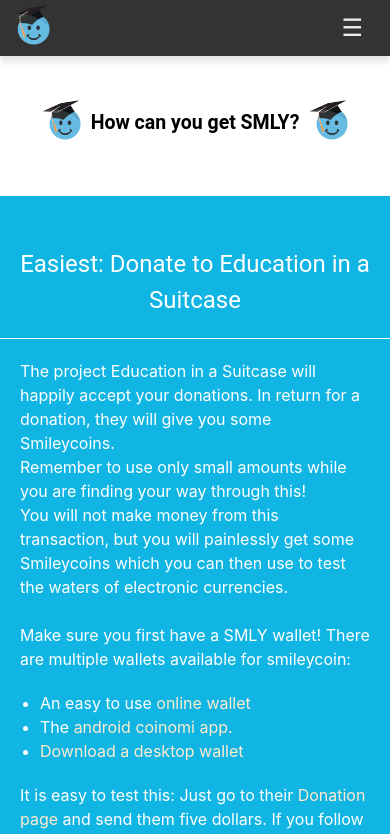
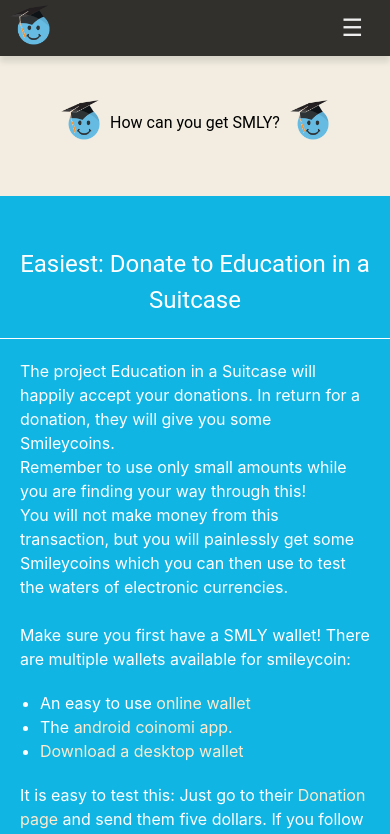
Before and after one commit to Bragiar/Smly.trade, a React (Create React App) app: page /#/getstarted in a window 390 px wide. Shown: the top 834 px of the page. Built offline with nearby package versions, Linux system fonts and the light colour scheme; no server answers.

Commit message:
Spelling errors fix

```diff
--- a/package.json
+++ b/package.json
@@ -10,7 +10,7 @@
     "react-dom": "^16.8.6",
     "react-helmet": "^5.2.1",
     "react-router-dom": "^4.3.1",
-    "react-scripts": "2.1.1",
+    "react-scripts": "^3.0.1",
     "react-twitter-widgets": "^1.7.1"
   },
   "scripts": {
--- a/src/components/coins/Coins.js
+++ b/src/components/coins/Coins.js
@@ -11,7 +11,7 @@
   }
 
   async fetchData() {
-    const baseurl = 'https://min-api.cryptocompare.com/data/price?fsym=SMLY&tsyms=BTC,DOGE,ISK'
+    const baseurl = 'https://min-api.cryptocompare.com/data/price?fsym=SMLY&tsyms=BTC,DOGE,USD'
     const api_key = process.env.REACT_APP_SERVICE_URL;
     const url = baseurl + '&api_key=' + api_key;
 
@@ -42,8 +42,8 @@
           {data && (
             <ul className="header__coins">
               <li className="header__coin">
-                <p className="header__coin__title">SMLY/ISK</p>
-                <p>{data.ISK}kr.</p>
+                <p className="header__coin__title">SMLY/USD</p>
+                <p>{data.USD} USD</p>
               </li>
               <li className="header__coin">
                 <p className="header__coin__title">SMLY/BTC</p>
--- a/src/routes/getstarted/GetStarted.css
+++ b/src/routes/getstarted/GetStarted.css
@@ -1,5 +1,5 @@
 .how-to-header {
-  background-color: white;
+  background-color: #f2ede0;
   padding-top: 50px; }
 
 .how-to-header__content {
@@ -17,9 +17,21 @@
       width: 100%; }
   .how-to-header__content__title {
     margin: auto 10px;
-    font-size: 5vw;
+    font-size: 4em;
     font-family: "Roboto", sans-serif;
     color: black; }
+    @media (max-width: 960px) {
+      .how-to-header__content__title {
+        font-size: 3em; } }
+    @media (max-width: 740px) {
+      .how-to-header__content__title {
+        font-size: 2em; } }
+    @media (max-width: 520px) {
+      .how-to-header__content__title {
+        font-size: 1.5em; } }
+    @media (max-width: 410px) {
+      .how-to-header__content__title {
+        font-size: 1em; } }
 
 .how-to__row {
   width: 100%;
--- a/src/routes/getstarted/GetStarted.js
+++ b/src/routes/getstarted/GetStarted.js
@@ -16,7 +16,7 @@
               <div className = "how-to-header__content__img how-to-header__content__img--left">
                   <img src="smiley3.png" alt="Smileycoin"/>
               </div>
-              <h1 className = "how-to-header__content__title">How can you get SMLY?</h1>
+              <p className = "how-to-header__content__title">How can you get SMLY?</p>
               <div className = "how-to-header__content__img how-to-header__content__img--right">
                     <img src="smiley3.png" alt="Smileycoin"/>
              </div>
@@ -80,9 +80,9 @@
                     (Here we using VirVoX to buy BTC but you can use any service you like. If you are a Icelandic citizen we recommend using <a href="https://isx.is/">ISX.is</a> to buy BTC)
                     </p>
                     <ul>
-                        <li>Get an account at an exchange: <a href="https://tradesatoshi.com/">https://tradesatoshi.com/</a>, <a href="https://c-cex.com">https://c-cex.com</a> and <a href="https://novaexchange.com/">https://novaexchange.com/</a>  have several "markets", i.e. places which look like a stock market and you can sell one cryptocurrency for another. Both of these exchanges hav</li>
+                        <li>Get an account at an exchange: <a href="https://tradesatoshi.com/">https://tradesatoshi.com/</a>, <a href="https://c-cex.com">https://c-cex.com</a> and <a href="https://novaexchange.com/">https://novaexchange.com/</a>  have several "markets", i.e. places which look like a stock market and you can sell one cryptocurrency for another. Each of these exchanges have SMLY markets</li>
                         <li>Deposit fiat (USD, GBP or EUR) using PayPal, VISA etc at <a href = "https://www.virwox.com">VirVoX</a></li>
-                        <li>an account at https://www.virwox.com/</li>
+                        <li>Get an account at https://www.virwox.com/</li>
                         <li>Buy SLL for fiat at https://www.virwox.com/</li>
                         <li>Buy BTC for SLL at https://www.virwox.com/</li>
                         <li>Transfer the BTC from https://www.virwox.com/ to your address at the exchange</li>
--- a/src/routes/getstarted/GetStarted.scss
+++ b/src/routes/getstarted/GetStarted.scss
@@ -1,7 +1,7 @@
 @import '../../config.scss';
 
 .how-to-header {
-  background-color: white;
+  background-color: #f2ede0;
   padding-top: 50px;
 }
 
@@ -10,7 +10,6 @@
     flex-direction: row;
     margin: 50px auto;
     justify-content: center;
-
     &__img{
         width: 10vw;
         &--left{
@@ -30,9 +29,21 @@
 
     &__title{
         margin: auto 10px;
-        font-size: 5vw;
-        font-family: $title-font;
+        font-size: 4em;
+        font-family: "Roboto", sans-serif;
         color: black;
+        @media (max-width: 960px){
+          font-size: 3em;
+        }
+        @media (max-width: 740px){
+          font-size: 2em;
+        }
+        @media (max-width: 520px){
+          font-size: 1.5em;
+        }
+        @media (max-width: 410px){
+          font-size: 1em;
+        }
     }
 }
 
```
Also changed, not shown: 1 other file (tests, documents, lock files or other folders).
